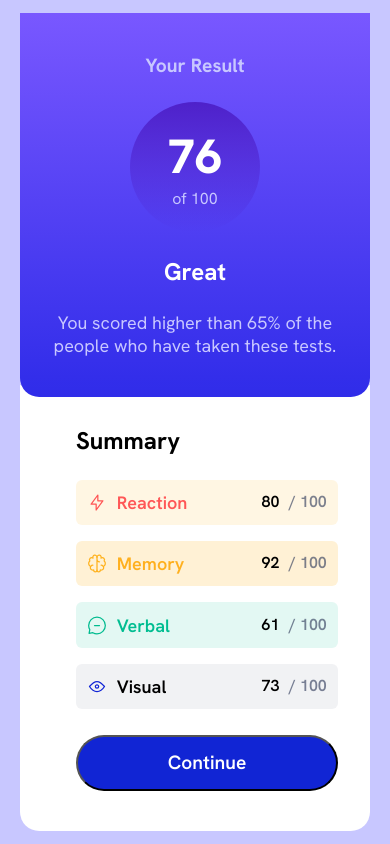
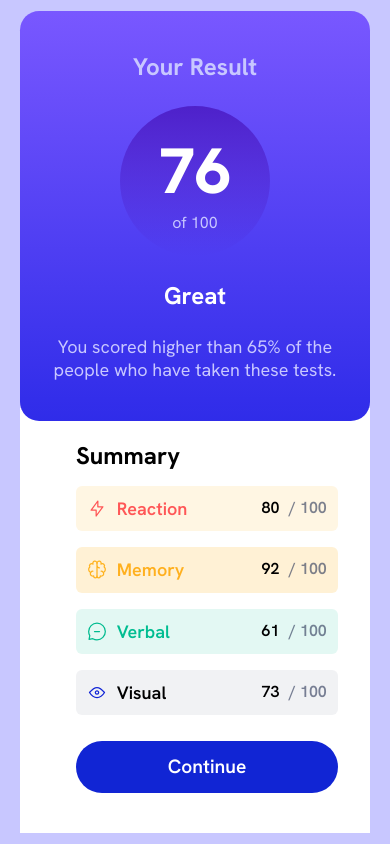
Before and after one commit to KenawMarie/front-results-summary-component, a plain HTML site: page index.html in a window 390 px wide. Drawn offline with Linux system fonts and the light colour scheme.

Commit message:
add a hover and focus state

```diff
--- a/style.css
+++ b/style.css
@@ -22,11 +22,11 @@ body{
 }
 
 p{
-    font-size: 18px;
+    font-size: 1.125rem;
 }
 .result{
     background: linear-gradient(180deg,hsla(252, 100%, 67%, 0.993),hsla(241, 81%, 54%, 0.993));
-    width: 350px;
+    width: 18.75rem;
     padding: 2.5em 1.5em;
     display: flex;
     flex-direction: column;
@@ -34,10 +34,10 @@ p{
     color:hsl(241, 100%, 89%) ;
     gap: 1.5rem;
     border-radius: 1.2rem;
-    margin-right: -1em;
+    z-index: 1;
 }
 .result>:first-child{
-    font-size: 1.2rem;
+    font-size: 1.5rem;
     color: hsl(241, 100%, 89%);
 }
 .result h2{
@@ -48,8 +48,8 @@ p{
 }
 .outer{
     background: linear-gradient(180deg,hsla(256, 72%, 46%, 1),hsla(241, 72%, 46%, 0));
-    width: 130px;
-    height: 130px;
+    width: 9.375rem;
+    height: 9.375rem;
     display: flex;
     flex-direction: column;
     align-items: center;
@@ -57,20 +57,21 @@ p{
     border-radius: 50%;
 }
 .outer>:first-child{
-    font-size: 3rem;
+    font-size: 4rem;
     font-weight: 800;
     color: hsl(0, 0%, 100%);
 }
 
 
 .summary{
-    width: 350px;
+    position: relative;
+    width: 21.875rem;
     background-color:hsl(0, 0%, 100%);
     display: flex;
     flex-direction: column;
     border-radius:0 1.2rem 1.2rem 0;
-    padding: 2.5em 2em 2.5em 3.5em;
-    z-index: -1;
+    padding: 2em 2em 2.5em 3.5em;
+    margin-left:-1em ;
 }
 .summary>div{
     display: flex;
@@ -87,12 +88,13 @@ p{
 
 }
 .summary h2{
-    padding-bottom: 1em;
+    padding-bottom: 0.6em;
 }
 .reaction{
     color:hsl(0, 100%, 67%) ;
     background-color: hsla(39, 100%, 56%, 0.123);
 }
+
 .memory{
     color: hsl(39, 100%, 56%);
     background-color: hsla(39, 100%, 56%, 0.185);
@@ -115,34 +117,43 @@ p{
 .btn{
     font-family: inherit;
     padding: 0.7em;
-    border-radius: 50px;
+    border-radius: 3.125rem;
     background-color: hsl(234, 85%, 45%);
     color: hsl(0, 0%, 100%);
     font-size: 1.2rem;
     font-weight: 600;
     margin-top: 0.5em;
+    border: none;
 }
+ .btn:hover,
+ .btn:hover{
+    cursor: pointer;
+    background-color: hsla(241, 81%, 54%, 0.993);
+ }
 
-@media screen and (max-width: 684px) {
+
+@media screen and (max-width: 42.75rem) {
     .container{
         flex-direction: column;
     }
     .result{
         margin-bottom: -0.8em;
         margin-top: 0.2em;
-        border-radius: 0 0 1.2rem 1.2rem;
+        width: 21.875rem;
     }
     .summary{
-        border-radius: 0 0 1.2rem 1.2rem;
+        border-radius: 0;
         margin-bottom: 0.2em;
+        width: 21.875rem;
+        margin-left: 0;
     }
 }
-@media screen and (max-width: 365px) {
+@media screen and (max-width: 22.8125rem) {
     .result{
-        width: 300px;
+        width: 18.75rem;
     }
     .summary{
-        width: 300px;
+        width: 18.75rem;
     }
 }
 
```
